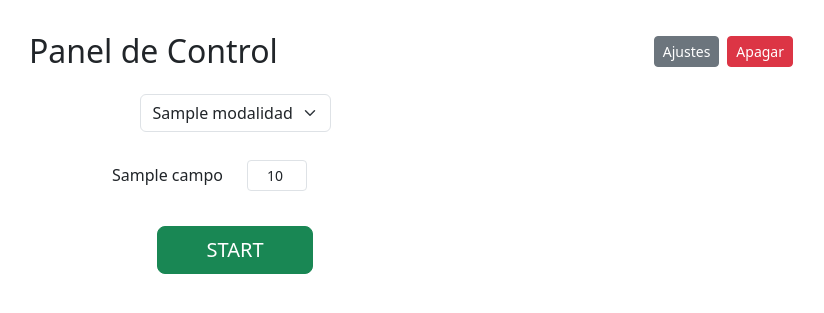
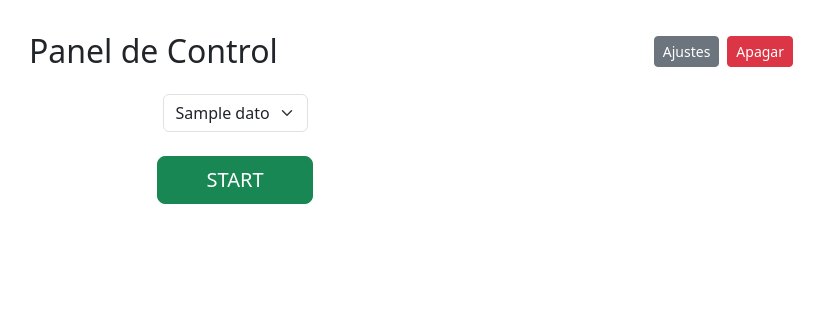
Before and after one commit to acasals/CronoMilano-Raspberry, a Flask app: template web/templates/index.html in a window 1280 px wide. Shown: the top 313 px of the page, without its empty margins (405-1229 px from the left). Run offline with Flask 3, Linux system fonts and the light colour scheme; the template is opened without the code that fills it: most values are stand-ins (such as "Sample title", 1, 10 or a date in 2020); some libraries are stand-ins or nearby versions.

Commit message:
En base.html: creado bloque scripts En index.html: modificado el javascript y cambiado el bucle que muestra los campos

```diff
--- a/web/templates/base.html
+++ b/web/templates/base.html
@@ -14,5 +14,6 @@
 
 <body class="p-3">
     {% block body %}{% endblock %}
+    {% block scripts %}{% endblock %}
 </body>
 </html>
--- a/web/templates/index.html
+++ b/web/templates/index.html
@@ -28,7 +28,7 @@
                         style="width: auto;">
                     {% for mid, datos in modalidades.items() %}
                         <option value="{{ mid }}" {% if mid == modalidad_actual %}selected{% endif %}>
-                            {{ datos.modalidad }}
+                            {{ datos.nombre }}
                         </option>
                     {% endfor %}
                 </select>
@@ -36,32 +36,23 @@
         </div>
 
         <!-- TERCERA FILA: campos -->
-        <div class="row mb-4">
-            <div class="col">
-
-                {% for campo, valor in campos.items() %}
-                    {% if campo not in ["modalidad", "modalidad_inicial"] %}
-
-                        <div class="row mb-2 align-items-center">
+        {% for campo, label in modalidades_todos.items() %}
+            <div class="row mb-2 align-items-center" id="fila-{{ campo }}">
                 <div class="col-6 text-end">
-                                <label class="col-form-label">{{ campo }}</label>
+                    <label class="col-form-label" id="label-{{ campo }}">{{ label }}</label>
                 </div>
                 <div class="col-6 text-start">
                     <input type="number"
                         class="form-control form-control-sm d-inline-block text-end"
                         style="width: 60px;"
                         name="{{ campo }}"
-                                    value="{{ valor }}">
+                        value="{{ estado[campo] }}">
                 </div>
             </div>
-                    {% endif %}
         {% endfor %}
 
-            </div>
-        </div>
-
         <!-- CUARTA FILA: botón START -->
-        <div class="row">
+        <div class="row my-4">
             <div class="col text-center">
                 <button class="btn btn-success btn-lg px-5" type="submit">
                     START
@@ -72,9 +63,25 @@
     </form>
 </div>
 
+{% endblock %}
+
+{% block scripts %}
+
+<script>
+document.addEventListener("DOMContentLoaded", () => {
+    const visibles = JSON.parse(`{{ visibles|tojson|safe }}`);
+    document.querySelectorAll("[id^='fila-']").forEach(fila => {
+        const campo = fila.id.replace("fila-", "");
+        if (!(campo in visibles)) {
+            fila.style.display = "none";
+        }
+    });
+});
+</script>
 
 <script>
 document.getElementById("modalidad").addEventListener("change", function() {
+
     fetch("/ajax_modalidad", {
         method: "POST",
         headers: {"Content-Type": "application/json"},
@@ -82,12 +89,33 @@ document.getElementById("modalidad").addEventListener("change", function() {
     })
     .then(r => r.json())
     .then(data => {
-        for (const campo in data) {
+
+        // Convertimos visibles a JSON seguro para VS Code
+        const visibles = JSON.parse(JSON.stringify(data.visibles));
+
+        // 1. Actualizar valores
+        for (const campo in data.valores) {
             const input = document.querySelector(`input[name="${campo}"]`);
-            if (input) input.value = data[campo];
+            if (input) input.value = data.valores[campo];
+        }
+
+        // 2. Mostrar los visibles y actualizar labels
+        for (const campo in visibles) {
+            const fila = document.getElementById(`fila-${campo}`);
+            const label = document.getElementById(`label-${campo}`);
+
+            if (fila) fila.style.display = "flex";
+            if (label) label.textContent = visibles[campo];
+        }
+
+        // 3. Ocultar los no visibles
+        document.querySelectorAll("[id^='fila-']").forEach(fila => {
+            const campo = fila.id.replace("fila-", "");
+            if (!(campo in visibles)) {
+                fila.style.display = "none";
             }
         });
     });
+});
 </script>
-
 {% endblock %}
```
Lines whose indentation alone changed are shown as unchanged.
